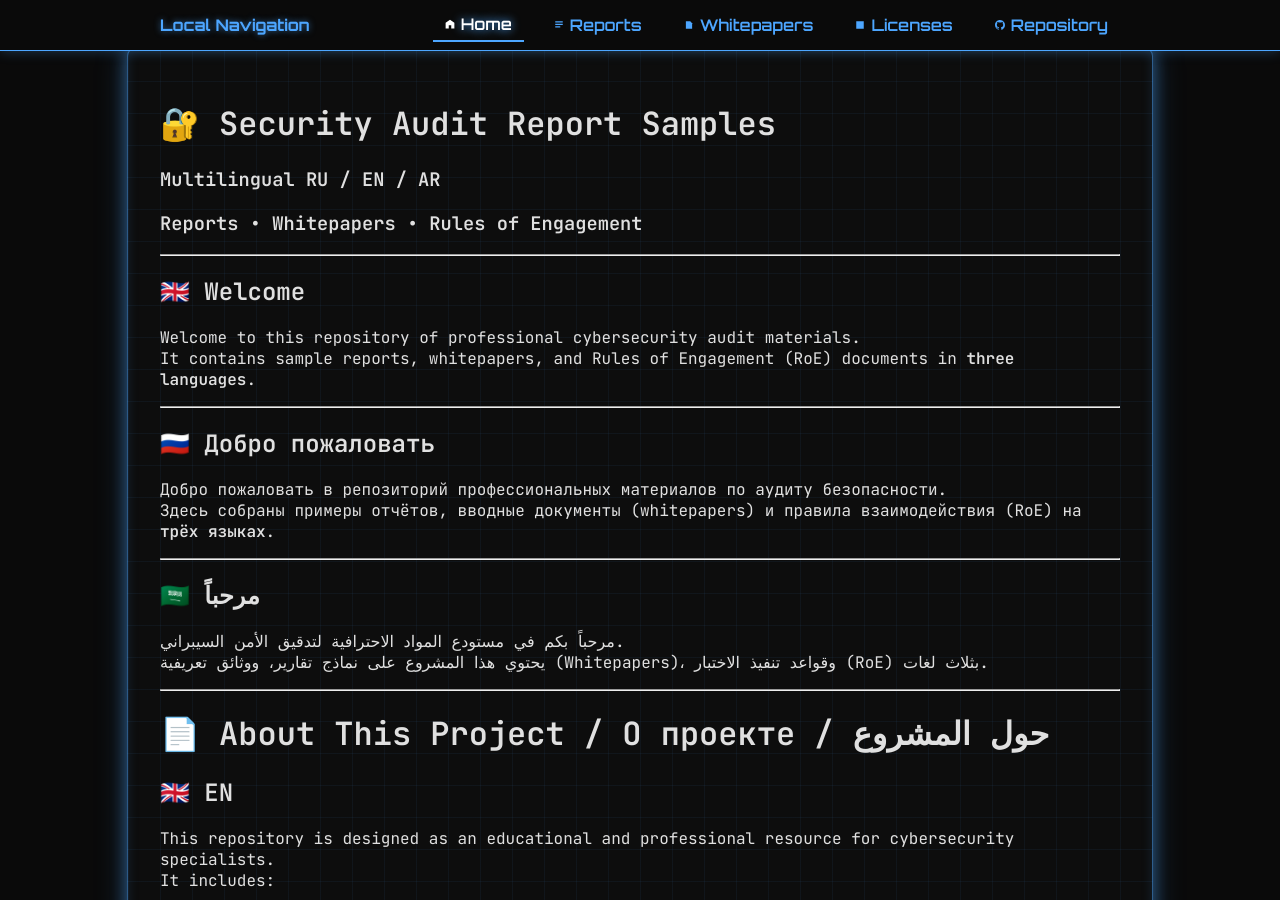
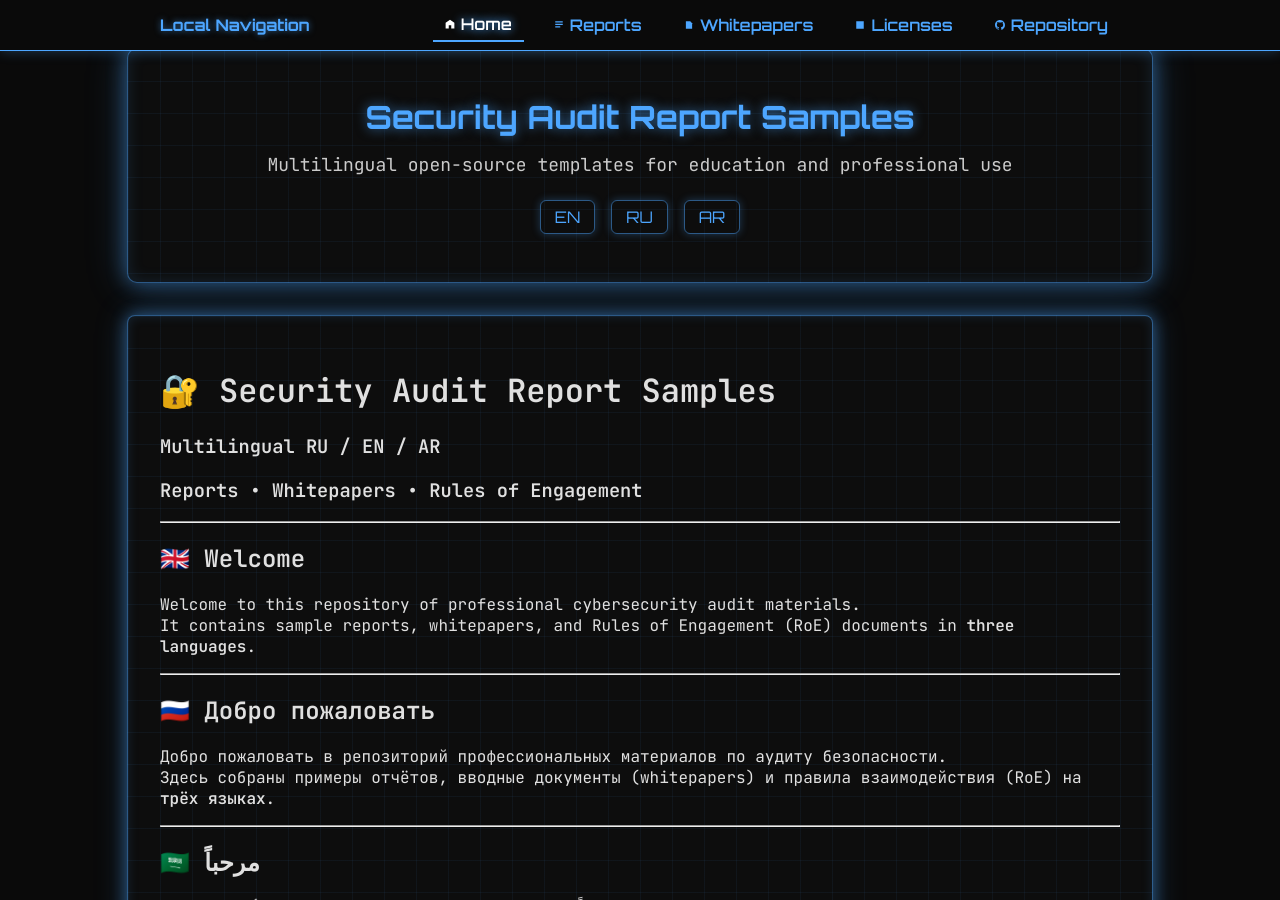
Before and after one commit to SergMorelli/SergMorelli-security-audit-report-samples, a Jekyll site: the page built from index.md, in a window 1280 px wide and 900 px high. Built offline with Jekyll 4.4.1, drawn with Linux system fonts in a browser that asks for light colours; our own code applies the rules of GitHub Pages for plain Markdown files.

Commit message:
Add hero section to default layout
Added a hero section with title, description, and language links.

```diff
--- a/_layouts/default.html
+++ b/_layouts/default.html
@@ -105,6 +105,16 @@
 </nav>
 
 <div class="nav-spacer"></div>
+<div class="hero">
+    <h1>Security Audit Report Samples</h1>
+    <p>Multilingual open-source templates for education and professional use</p>
+
+    <div class="hero-lang">
+        <a href="#reports">EN</a>
+        <a href="#reports">RU</a>
+        <a href="#reports">AR</a>
+    </div>
+</div>
 
 <!-- Main content -->
 <div class="container">
```
